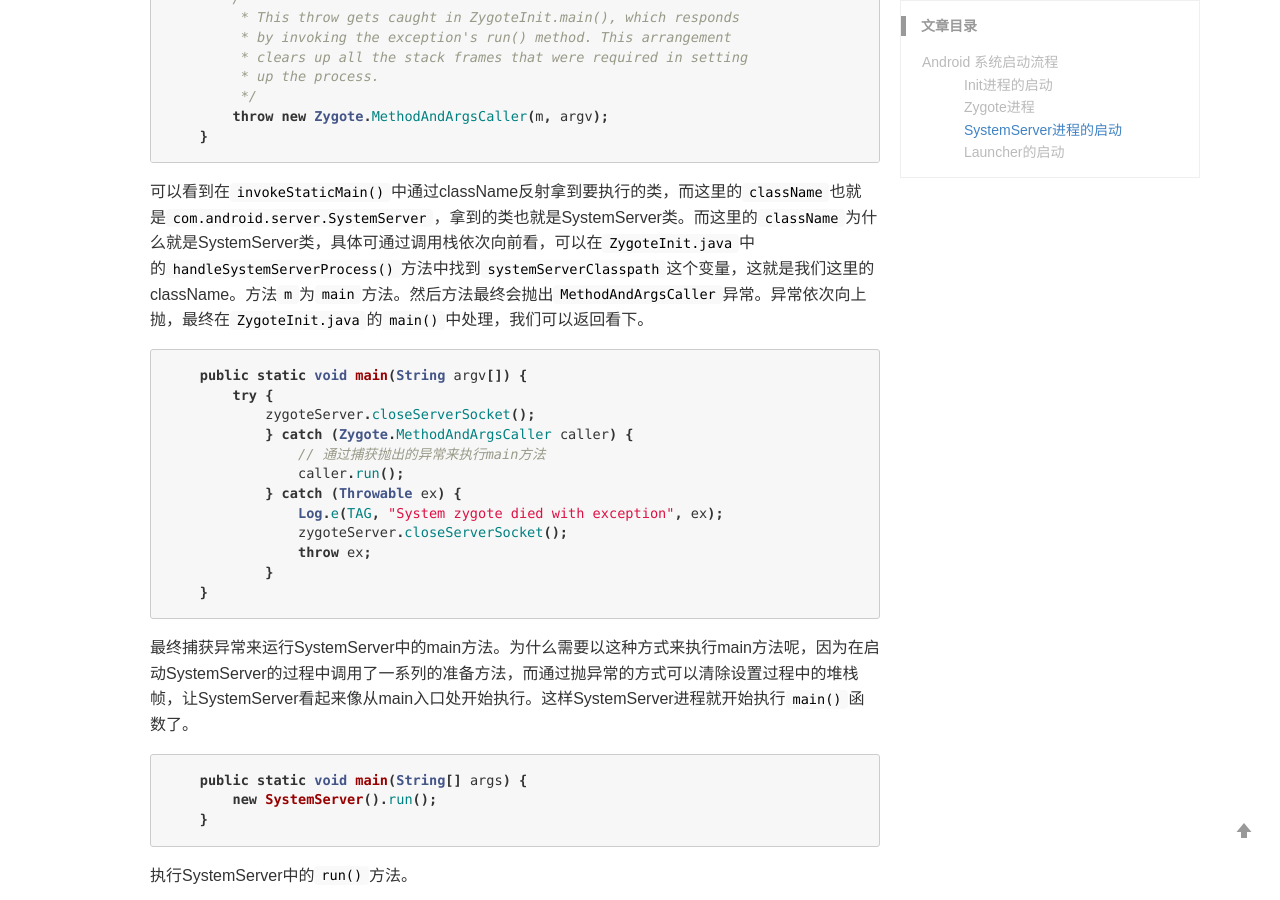
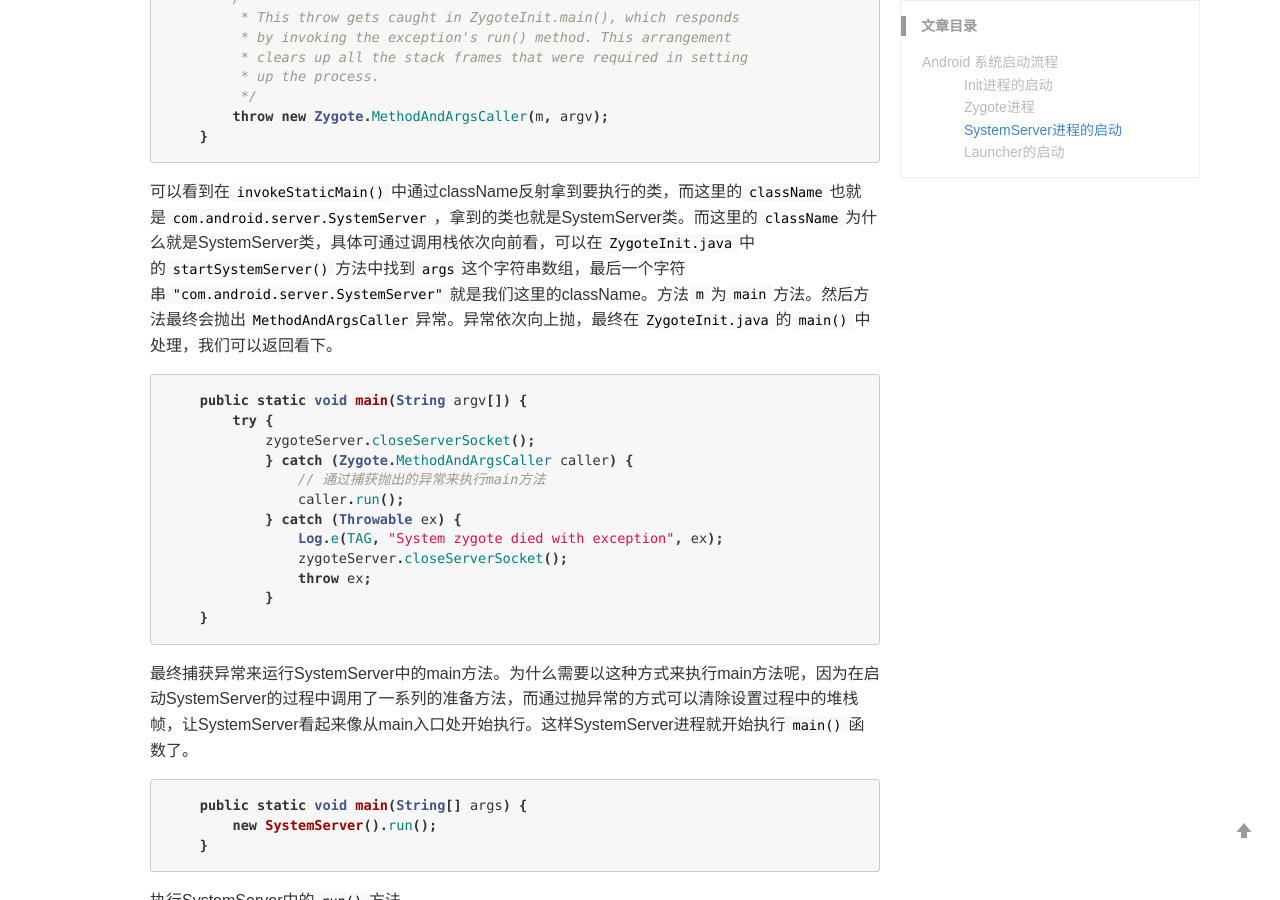
Before and after one commit to PeterXiaosa/PeterXiaosa.github.io, a Jekyll site: the page built from _posts/2019-09-09-Android系统启动流程.md, in a window 1280 px wide and 900 px high, scrolled down 8775 px. Built offline with Jekyll 4.4.1, drawn with Linux system fonts in a browser that asks for light colours; comment, search, counter and statistics services are not loaded.

Commit message:
1.update content

````diff
--- a/_posts/2019-09-09-Android系统启动流程.md
+++ b/_posts/2019-09-09-Android系统启动流程.md
@@ -401,7 +401,7 @@ public static void main(String argv[]) {
     }
 ```
 
-可以看到在`invokeStaticMain()`中通过className反射拿到要执行的类，而这里的`className`也就是`com.android.server.SystemServer`，拿到的类也就是SystemServer类。而这里的`className`为什么就是SystemServer类，具体可通过调用栈依次向前看，可以在`ZygoteInit.java`中的`handleSystemServerProcess()`方法中找到`systemServerClasspath`这个变量，这就是我们这里的className。方法`m`为`main`方法。然后方法最终会抛出`MethodAndArgsCaller`异常。异常依次向上抛，最终在`ZygoteInit.java`的`main()`中处理，我们可以返回看下。
+可以看到在`invokeStaticMain()`中通过className反射拿到要执行的类，而这里的`className`也就是`com.android.server.SystemServer`，拿到的类也就是SystemServer类。而这里的`className`为什么就是SystemServer类，具体可通过调用栈依次向前看，可以在`ZygoteInit.java`中的`startSystemServer()`方法中找到`args`这个字符串数组，最后一个字符串`"com.android.server.SystemServer"`就是我们这里的className。方法`m`为`main`方法。然后方法最终会抛出`MethodAndArgsCaller`异常。异常依次向上抛，最终在`ZygoteInit.java`的`main()`中处理，我们可以返回看下。
 
 ```java
     public static void main(String argv[]) {
````
